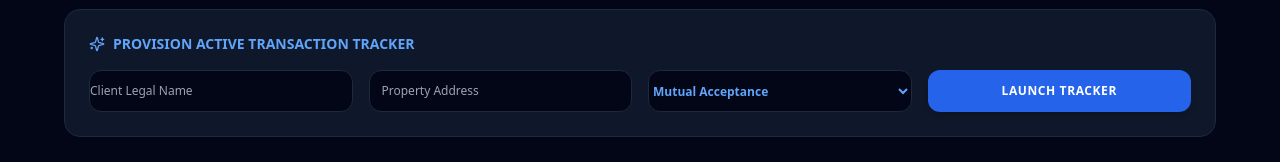
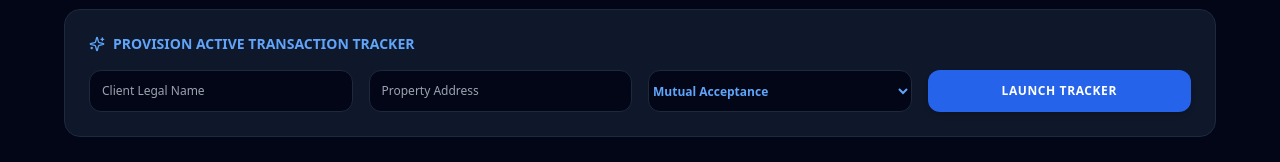
Before and after one commit to pimpnastie/JT, a Next.js app: page /admin in a window 1280 px wide. Shown: the part 144-306 px from the top of the page. Built offline with nearby package versions, Linux system fonts and the light colour scheme; no server answers; the database is empty.

Commit message:
typo
p-3 safe

```diff
--- a/app/admin/page.js
+++ b/app/admin/page.js
@@ -101,7 +101,7 @@ export default function AdminDashboard() {
               type="text"
               placeholder="Client Legal Name"
               required
-              className="bg-slate-950 border border-slate-800 rounded-xl p-3Safe outline-none focus:border-blue-500 text-white"
+              className="bg-slate-950 border border-slate-800 rounded-xl p-3 outline-none focus:border-blue-500 text-white"
             />
             <input
               id="address"
```
